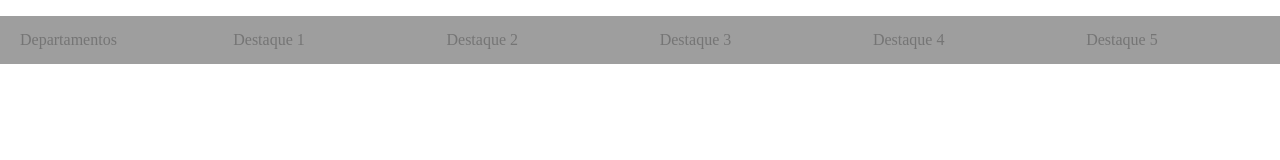
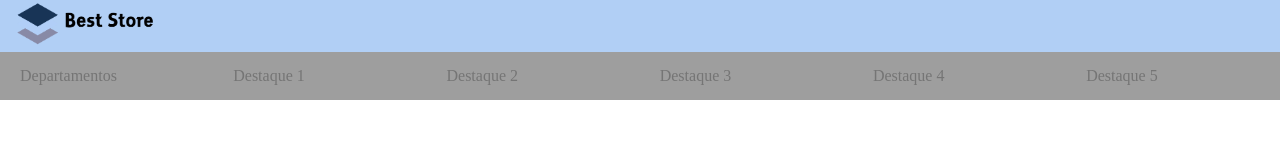
Before and after one commit to kiwm/ProjetoWEB1.0, a plain HTML site: page index.html in a window 1280 px wide. Drawn offline with Linux system fonts and the light colour scheme.

Commit message:
logo adicionado

```diff
--- a/Style.css
+++ b/Style.css
@@ -10,12 +10,12 @@ nav ul li:hover > ul {
     display: block;
 }
 nav {
-    margin: 0 auto;
-
+    margin: 0 auto
 }
 nav ul {
 	background: #9e9e9e;
-	padding: 0;
+    padding: 0;
+    margin: 0;
 	list-style: none;
 	position: relative;
     display: inline-table;
@@ -62,3 +62,12 @@ nav ul ul li a {
 nav ul ul li a:hover {
 background: #4b545f;
 }
+
+#logo{
+    width: 170px;
+}
+
+div{
+    background-color: #b1cff5;
+    width: 100%;
+}
--- a/index.html
+++ b/index.html
@@ -10,8 +10,8 @@
 </head>
 <body>
     <section>
-        <div>
-
+        <div id="cabecalho">
+            <img id="logo" src="imgs/BestStoreLogo.png" alt="">
         </div>
         <nav>
             <ul>
```
Also changed, not shown: Imgs/BestStoreLogo.png (added).
